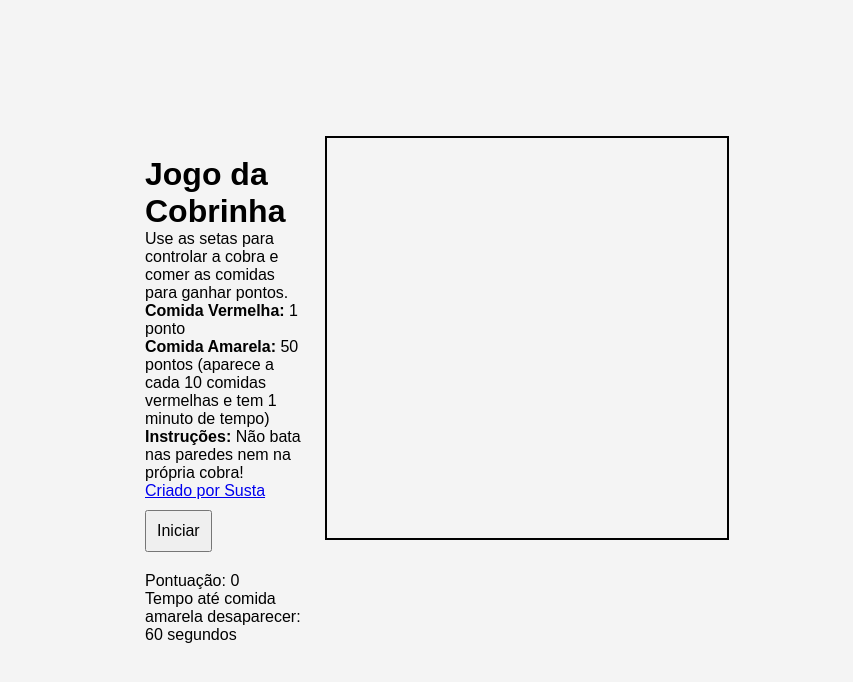
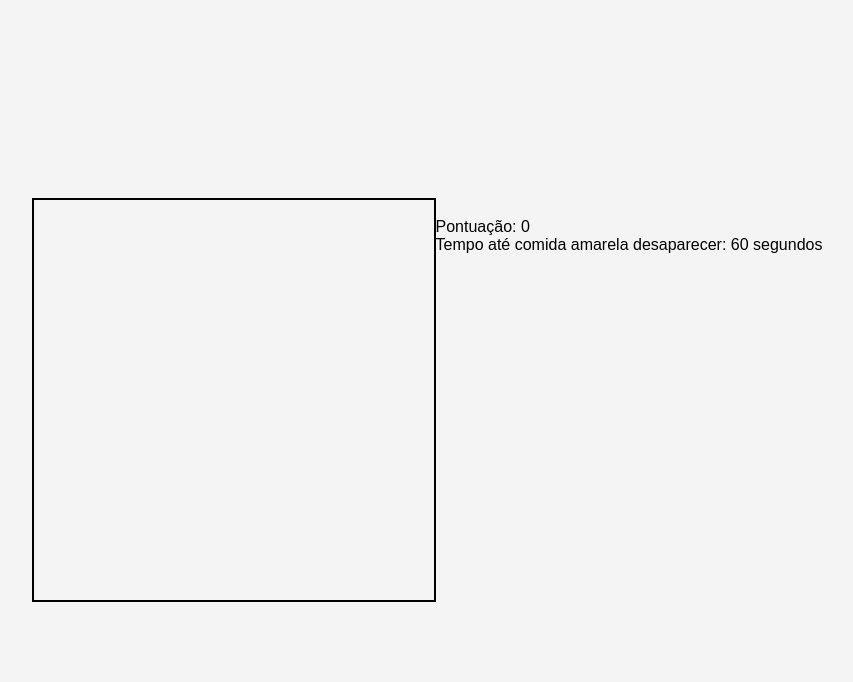
Before and after one commit to jogodacobrinha/jogodacobrinha.github.io, a plain HTML site: page index.html in a window 1280 px wide. Shown: the whole page, without its empty margins (213-1066 px from the left). Drawn offline with Linux system fonts and the light colour scheme.

Commit message:
Update index.html

```diff
--- a/index.html
+++ b/index.html
@@ -8,21 +8,12 @@
 </head>
 <body>
     <div class="container">
-        <div class="sidebar">
-            <h1>Jogo da Cobrinha</h1>
-            <p>Use as setas para controlar a cobra e comer as comidas para ganhar pontos.</p>
-            <p><strong>Comida Vermelha:</strong> 1 ponto</p>
-            <p><strong>Comida Amarela:</strong> 50 pontos (aparece a cada 10 comidas vermelhas e tem 1 minuto de tempo)</p>
-            <p><strong>Instruções:</strong> Não bata nas paredes nem na própria cobra!</p>
-            <p><a href="https://joao12394.github.io" target="_blank">Criado por Susta</a></p>
-            <button id="startButton">Iniciar</button>
+        <canvas id="gameCanvas" width="400" height="400"></canvas>
+        <div id="scorePanel">
+            <p>Pontuação: <span id="score">0</span></p>
+            <p>Tempo até comida amarela desaparecer: <span id="timer">60</span> segundos</p>
             <button id="restartButton" style="display:none;">Reiniciar</button>
-            <div id="scorePanel">
-                <p>Pontuação: <span id="score">0</span></p>
-                <p>Tempo até comida amarela desaparecer: <span id="timer">60</span> segundos</p>
-            </div>
         </div>
-        <canvas id="gameCanvas" width="400" height="400"></canvas>
     </div>
 
     <script src="script.js"></script>
```
